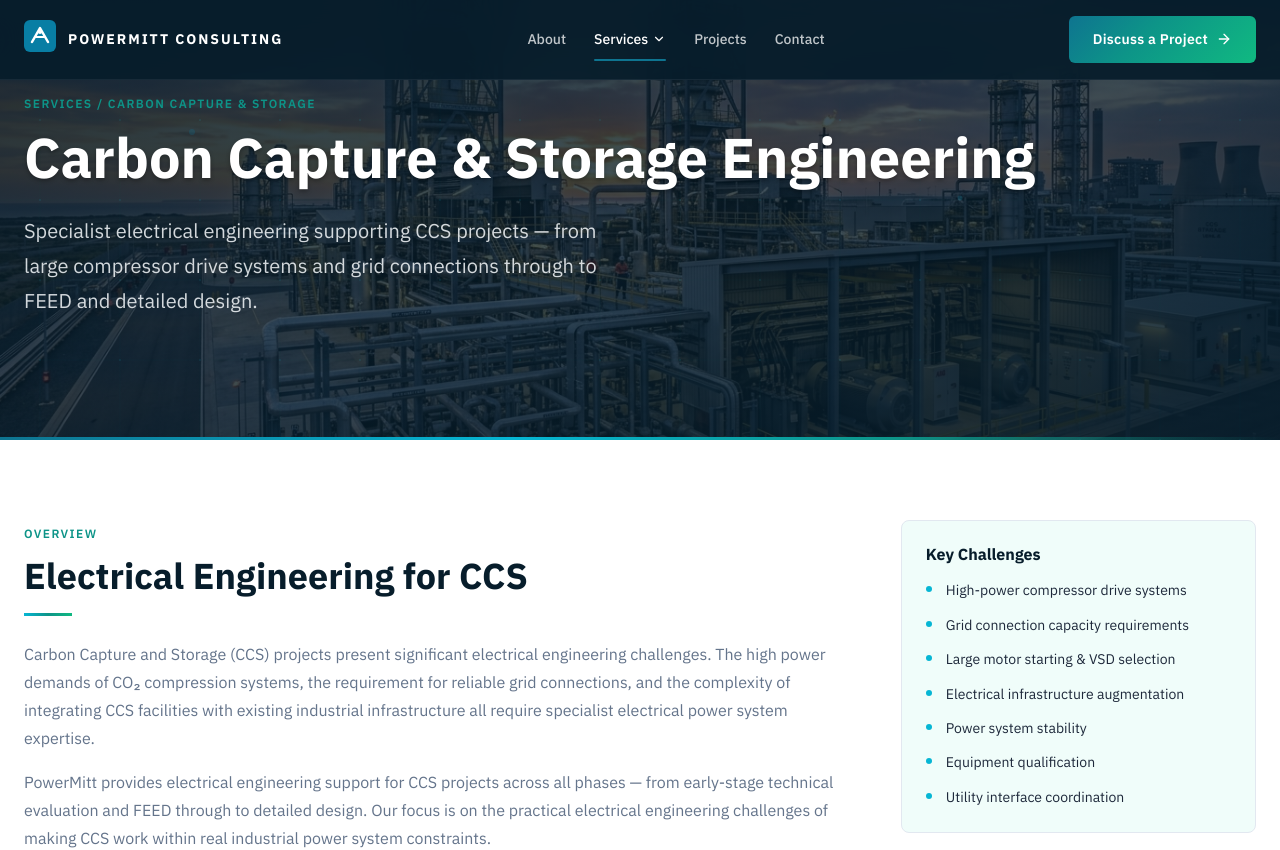
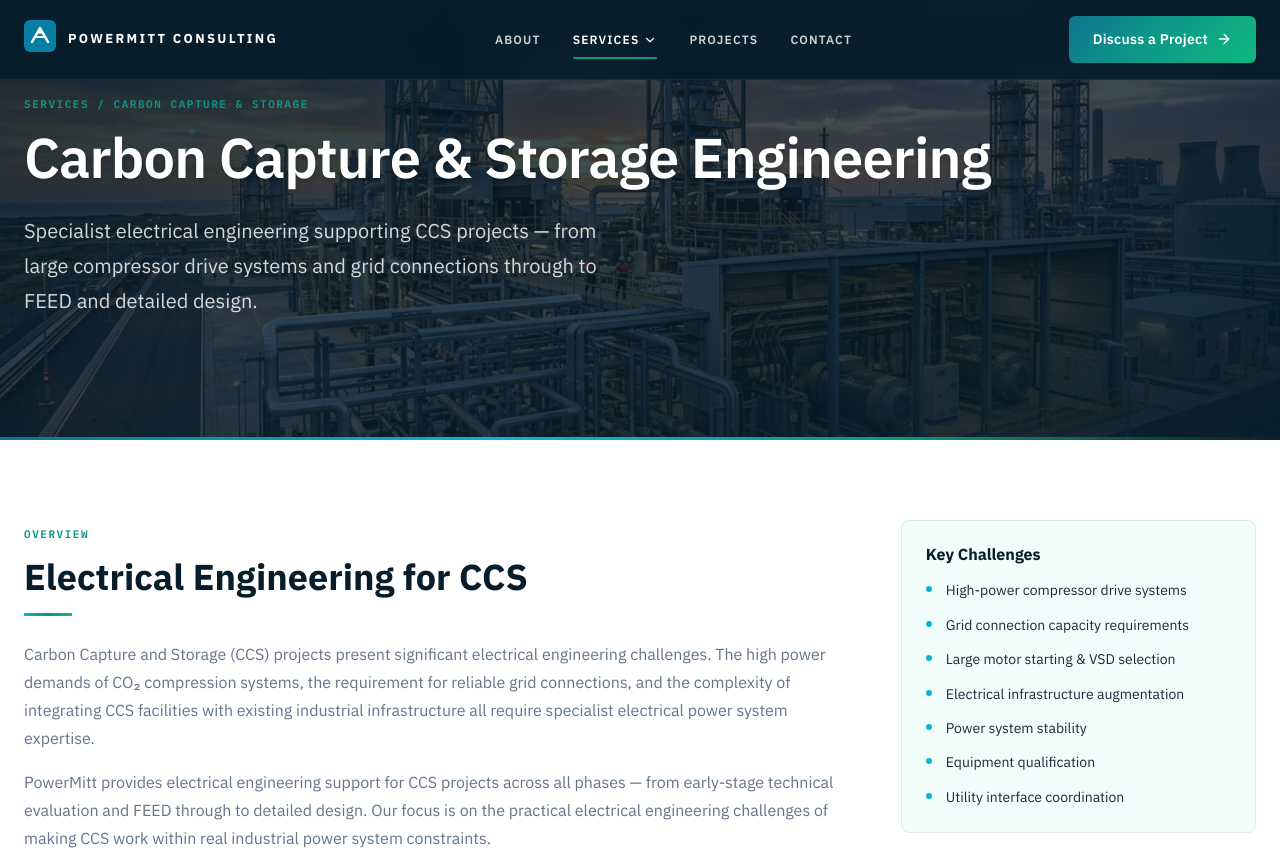
Before and after one commit to ameeshmith/PowerMittconsulting, a React (Vite) app: page /services/carbon-capture in a window 1280 px wide. Shown: the top 850 px of the page. Built offline with nearby package versions, Linux system fonts and the light colour scheme.

Commit message:
Enhance heading weight, navbar uppercase style, and IBM Plex Mono label formatting to match Attributics

```diff
--- a/src/components/Hero/Hero.css
+++ b/src/components/Hero/Hero.css
@@ -56,11 +56,12 @@
 .hero__title {
   font-family: var(--font-heading);
   font-size: var(--text-5xl);
-  font-weight: var(--weight-extrabold);
+  font-weight: var(--weight-semibold);
+  letter-spacing: -0.015em;
   line-height: var(--leading-tight);
   color: var(--color-white);
   margin-bottom: var(--space-6);
-  text-shadow: 0 2px 4px rgba(0, 0, 0, 0.3);
+  text-shadow: 0 2px 4px rgba(0, 0, 0, 0.2);
 }
 
 .hero__subtitle {
--- a/src/components/Navbar/Navbar.css
+++ b/src/components/Navbar/Navbar.css
@@ -42,9 +42,10 @@
 
 .navbar__brand-text {
   font-family: var(--font-heading);
-  font-size: var(--text-sm);
+  font-size: 13px;
   font-weight: var(--weight-bold);
-  letter-spacing: 0.14em;
+  letter-spacing: 0.18em;
+  text-transform: uppercase;
   color: var(--color-white);
 }
 
@@ -52,7 +53,7 @@
 .navbar__nav {
   display: flex;
   align-items: center;
-  gap: var(--space-1);
+  gap: var(--space-2);
 }
 
 .navbar__item {
@@ -64,9 +65,11 @@
   align-items: center;
   gap: var(--space-1);
   padding: var(--space-2) var(--space-3);
-  font-size: var(--text-sm);
-  font-weight: var(--weight-medium);
-  color: rgba(255, 255, 255, 0.75);
+  font-size: 12px;
+  font-weight: var(--weight-semibold);
+  letter-spacing: 0.1em;
+  text-transform: uppercase;
+  color: rgba(255, 255, 255, 0.8);
   text-decoration: none;
   transition: color var(--duration-fast) var(--ease-out);
   white-space: nowrap;
@@ -84,7 +87,7 @@
   left: var(--space-3);
   right: var(--space-3);
   height: 2px;
-  background: var(--color-power-blue);
+  background: var(--color-teal);
   border-radius: 1px;
 }
 
--- a/src/styles/global.css
+++ b/src/styles/global.css
@@ -233,10 +233,10 @@ section.section--navy p {
 
 .label {
   display: inline-block;
-  font-family: var(--font-body);
-  font-size: var(--text-xs);
+  font-family: var(--font-mono);
+  font-size: 11px;
   font-weight: var(--weight-semibold);
-  letter-spacing: 0.12em;
+  letter-spacing: 0.14em;
   text-transform: uppercase;
   color: var(--color-teal);
   margin-bottom: var(--space-3);
```
